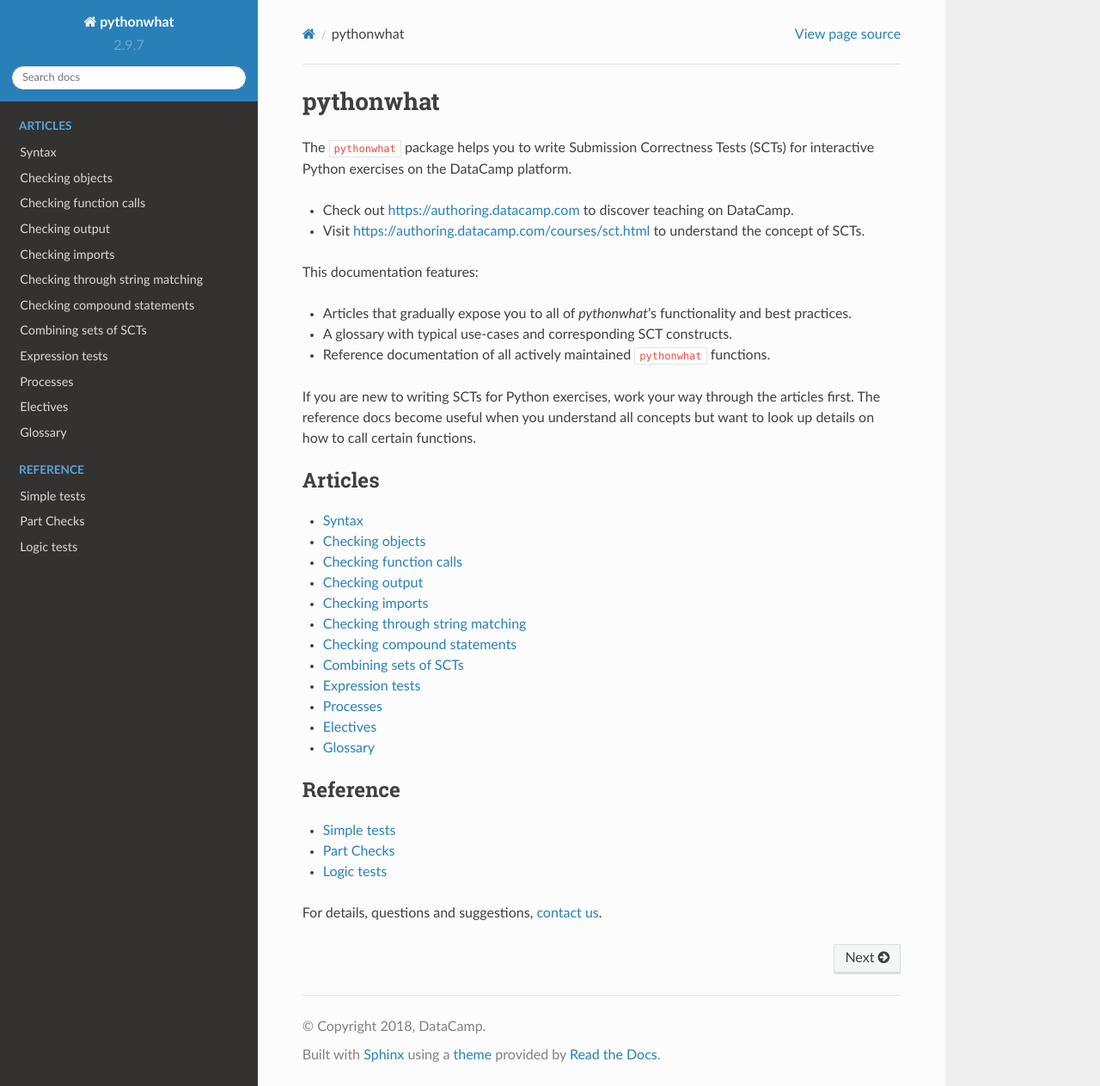
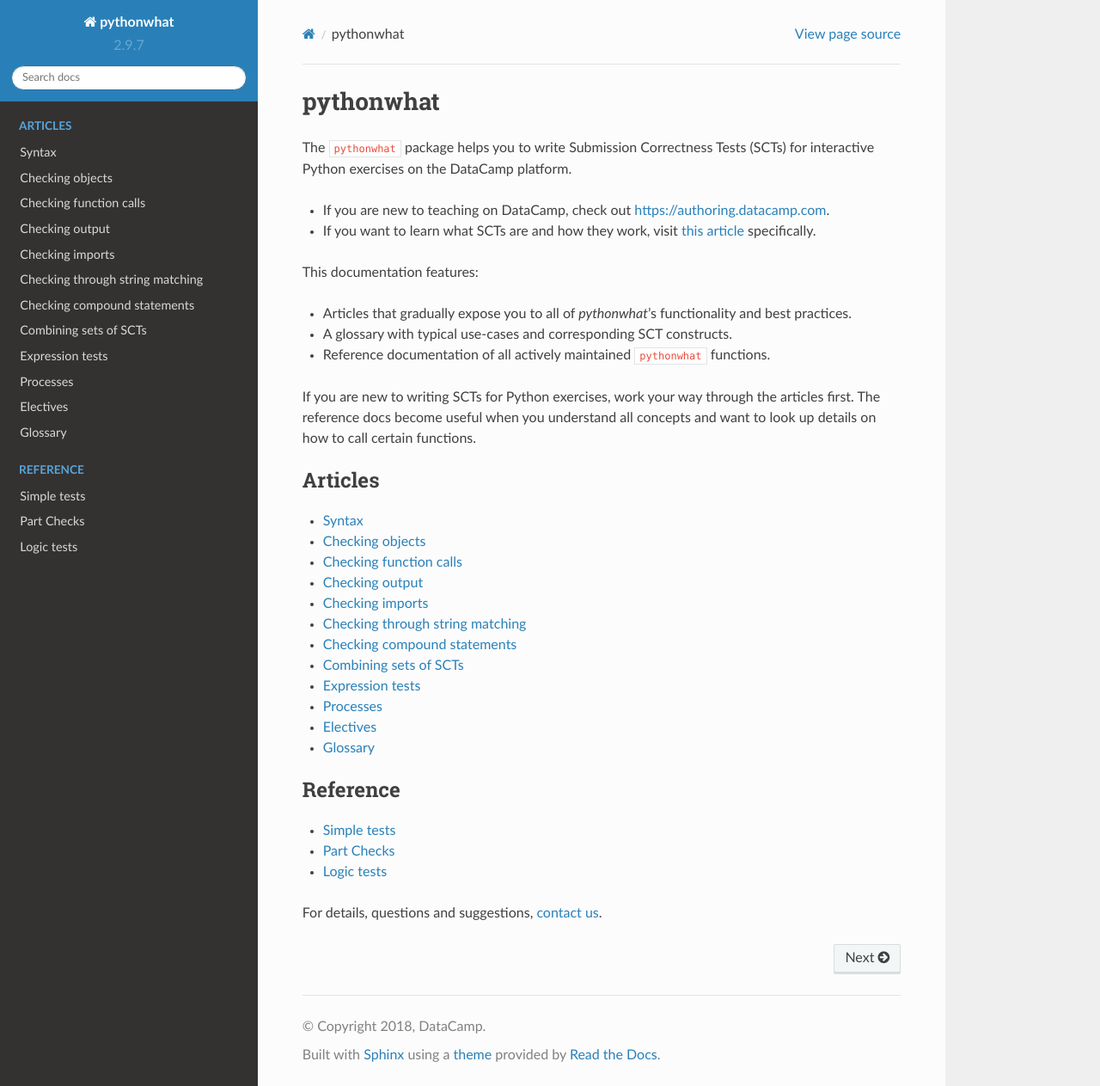
Before and after one commit to datacamp/pythonwhat, a Sphinx documentation site: the page built from docs/index.rst, in a window 1280 px wide and 1263 px high. Shown: the whole window at 86% size. Built offline with Sphinx 7.4.7 and the Read the Docs theme 2.0.0, drawn with Linux system fonts in a browser that asks for light colours.

Commit message:
fix links

```diff
--- a/docs/index.rst
+++ b/docs/index.rst
@@ -3,8 +3,8 @@
 
 The ``pythonwhat`` package helps you to write Submission Correctness Tests (SCTs) for interactive Python exercises on the DataCamp platform.
 
-- Check out https://authoring.datacamp.com to discover teaching on DataCamp.
-- Visit https://authoring.datacamp.com/courses/sct.html to understand the concept of SCTs.
+- If you are new to teaching on DataCamp, check out https://authoring.datacamp.com.
+- If you want to learn what SCTs are and how they work, visit `this article <https://authoring.datacamp.com/courses/exercises/technical-details/sct.html>`_ specifically.
 
 This documentation features:
 
@@ -13,7 +13,7 @@
 - Reference documentation of all actively maintained ``pythonwhat`` functions.
 
 If you are new to writing SCTs for Python exercises, work your way through the articles first.
-The reference docs become useful when you understand all concepts but want to look up details on how to call certain functions.
+The reference docs become useful when you understand all concepts and want to look up details on how to call certain functions.
 
 .. toctree::
    :maxdepth: 1
```
Also changed, not shown: README.md (+1 -1 lines).
